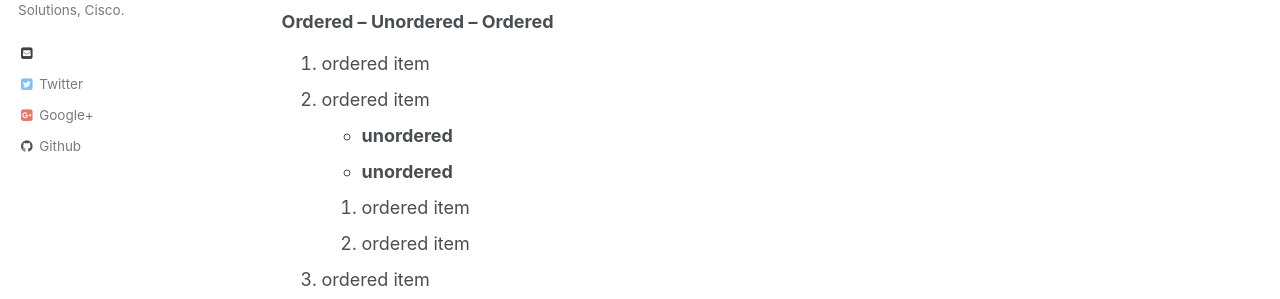
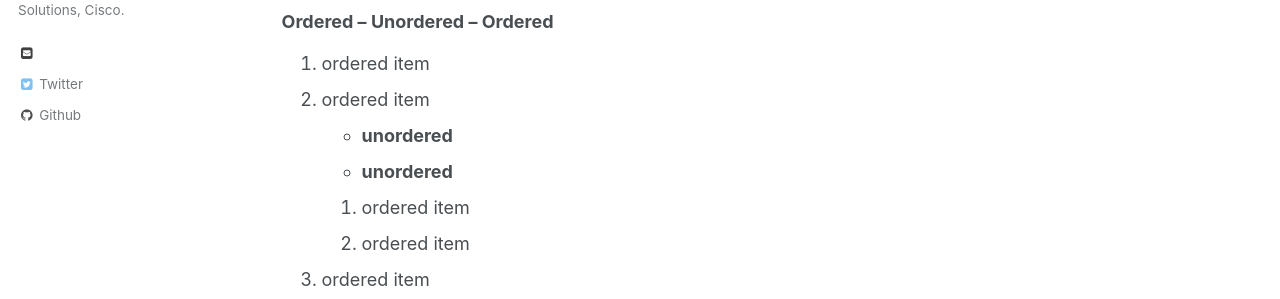
Before and after one commit to xrdocs/application-hosting, a Jekyll site: the page built from _blogs/2009-05-15-edge-case-nested-and-mixed-lists.md, in a window 1280 px wide. Shown: the part 348-647 px from the top of the page. Built offline with Jekyll 4.4.1, drawn with Linux system fonts in a browser that asks for light colours; comment, search, counter and statistics services are not loaded.

Commit message:
author git links updated

```diff
--- a/_data/authors.yml
+++ b/_data/authors.yml
@@ -7,7 +7,6 @@ Akshat Sharma:
   bio         : "Evangelist, tinkerer, dog-lover and Technical Marketing Engineer, Web Solutions, Cisco."
   avatar      : "akshat_bio_photo.jpeg"
   twitter     : "irakshat"
-  google_plus : "akshat31187"
 
 Mike Korshunov:
   name        : "Mike Korshunov"
```
